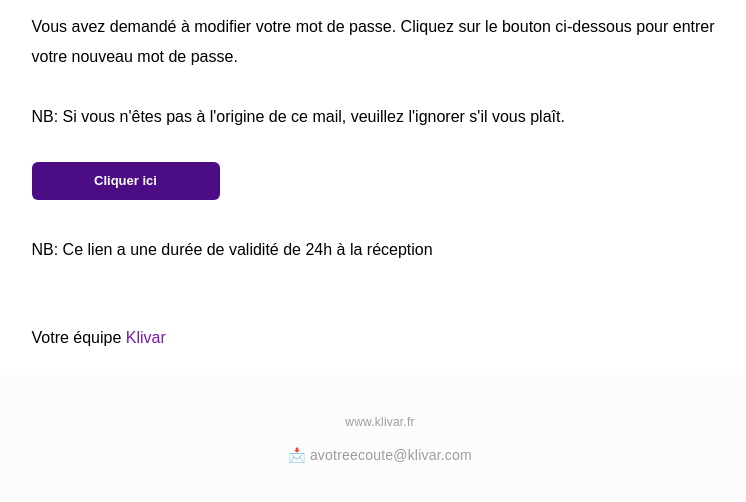
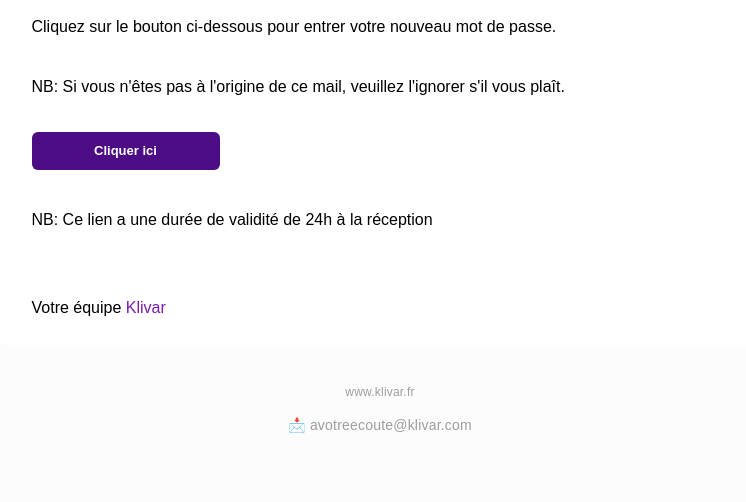
Before and after one commit to qzbible/notif, a Django app: template templates/notification/resetPassword/index-fr.html in a window 1280 px wide. Shown: the part 249-751 px from the top of the page, without its empty margins (260-1006 px from the left). Run offline with Django 4.2, Linux system fonts and the light colour scheme; the template is opened without the code that fills it, so the values that code supplies are empty; parts of the project's set-up code (start-up, migrations or seed data) failed here and were passed over; some libraries are stand-ins or nearby versions.

Commit message:
Refactory

```diff
--- a/templates/notification/resetPassword/index-en.html
+++ b/templates/notification/resetPassword/index-en.html
@@ -237,7 +237,7 @@
                                 <tr>
                                     <td>
                                         <p class="message">
-                                            You have requested to change your password. Click on the button below to enter your new password.
+                                            Click on the button below to enter your new password.
 
                                             <br><br>
                                             <strong>NB: </strong>If you are not the author of this email, please ignore it.
--- a/templates/notification/resetPassword/index-fr.html
+++ b/templates/notification/resetPassword/index-fr.html
@@ -237,7 +237,7 @@
                                 <tr>
                                     <td>
                                         <p class="message">
-                                            Vous avez demandé à modifier votre mot de passe. Cliquez sur le bouton ci-dessous pour entrer votre nouveau mot de passe.<br><br>
+                                            Cliquez sur le bouton ci-dessous pour entrer votre nouveau mot de passe.<br><br>
                                             <strong>NB:</strong> Si vous n'êtes pas à l'origine de ce mail, veuillez l'ignorer s'il vous plaît.
                                         </p>
                                     </td>
```
